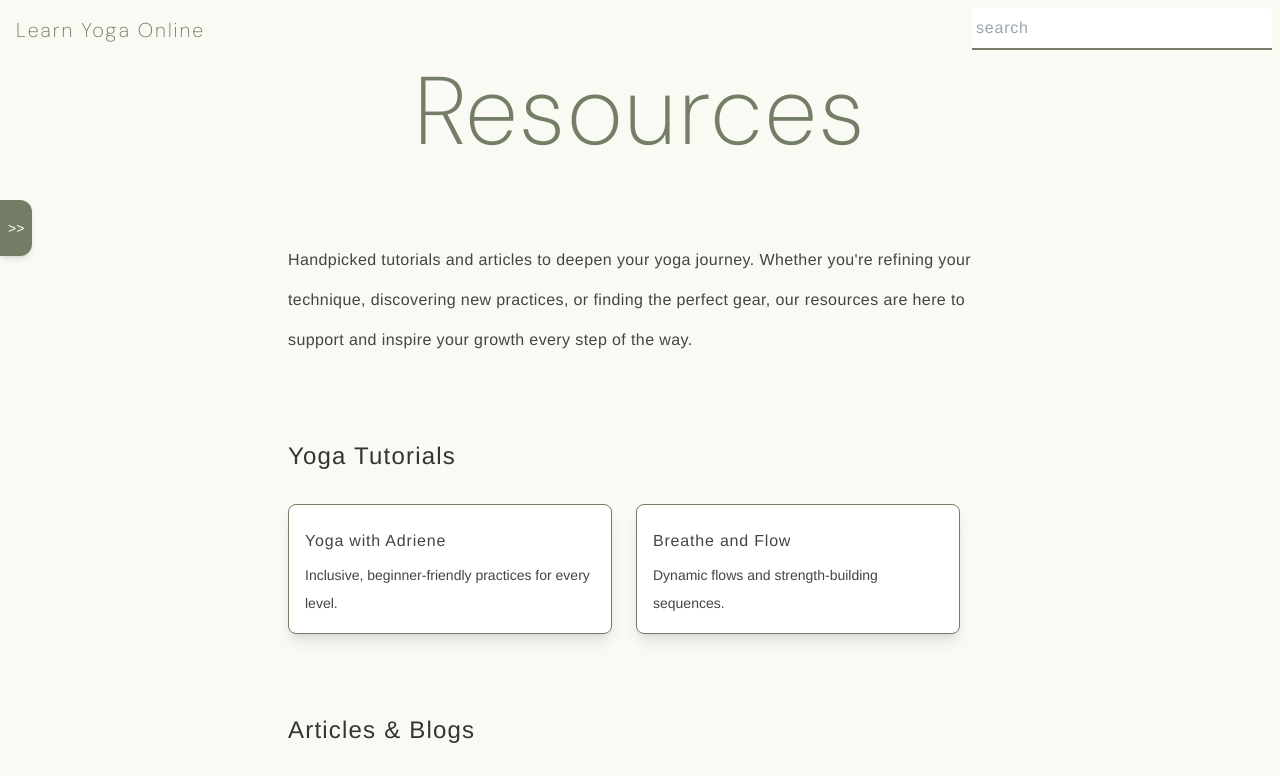
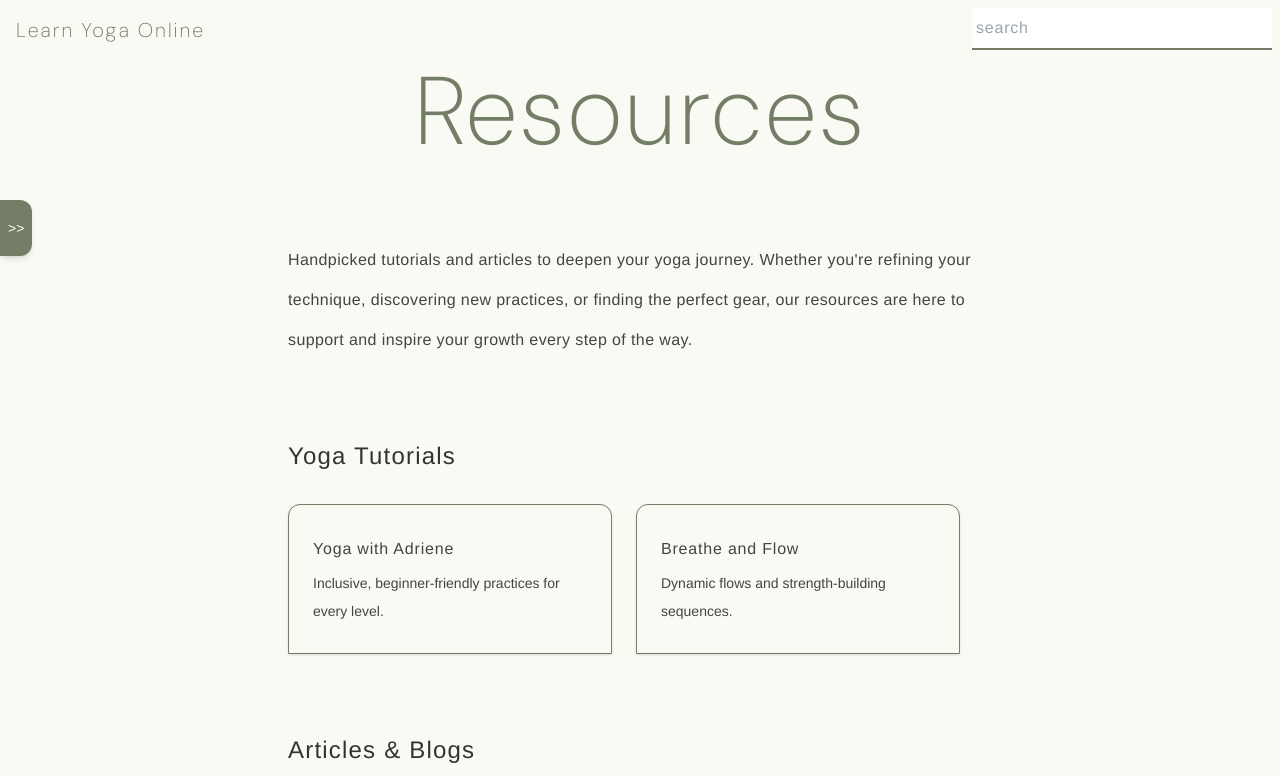
Before and after one commit to samanthacabrera/yoga-library, a React (Vite) app: page /resources in a window 1280 px wide. Shown: the top 776 px of the page. Built offline with nearby package versions, Linux system fonts and the light colour scheme.

Commit message:
update resource cards styling to match

```diff
--- a/src/components/Resources.jsx
+++ b/src/components/Resources.jsx
@@ -3,7 +3,7 @@ import { Link } from "react-router-dom";
 
 
 const ResourceCard = ({ to, title, description }) => (
-    <Link to={to} target="_blank" rel="noopener noreferrer" className="bg-white border border-moss rounded-lg shadow-lg p-4 hover:bg-moss hover:bg-opacity-20 transition-all duration-300">
+    <Link to={to} target="_blank" rel="noopener noreferrer" className="bg-transparent h-fit md:h-[150px] p-6 border border-moss text-left rounded-t-xl shadow hover:scale-105 transition duration-500 ease-in-out">
         <div className="font-medium tracking-wider">{title}</div>
         <p className="text-sm leading-loose">{description}</p>
     </Link>
```
